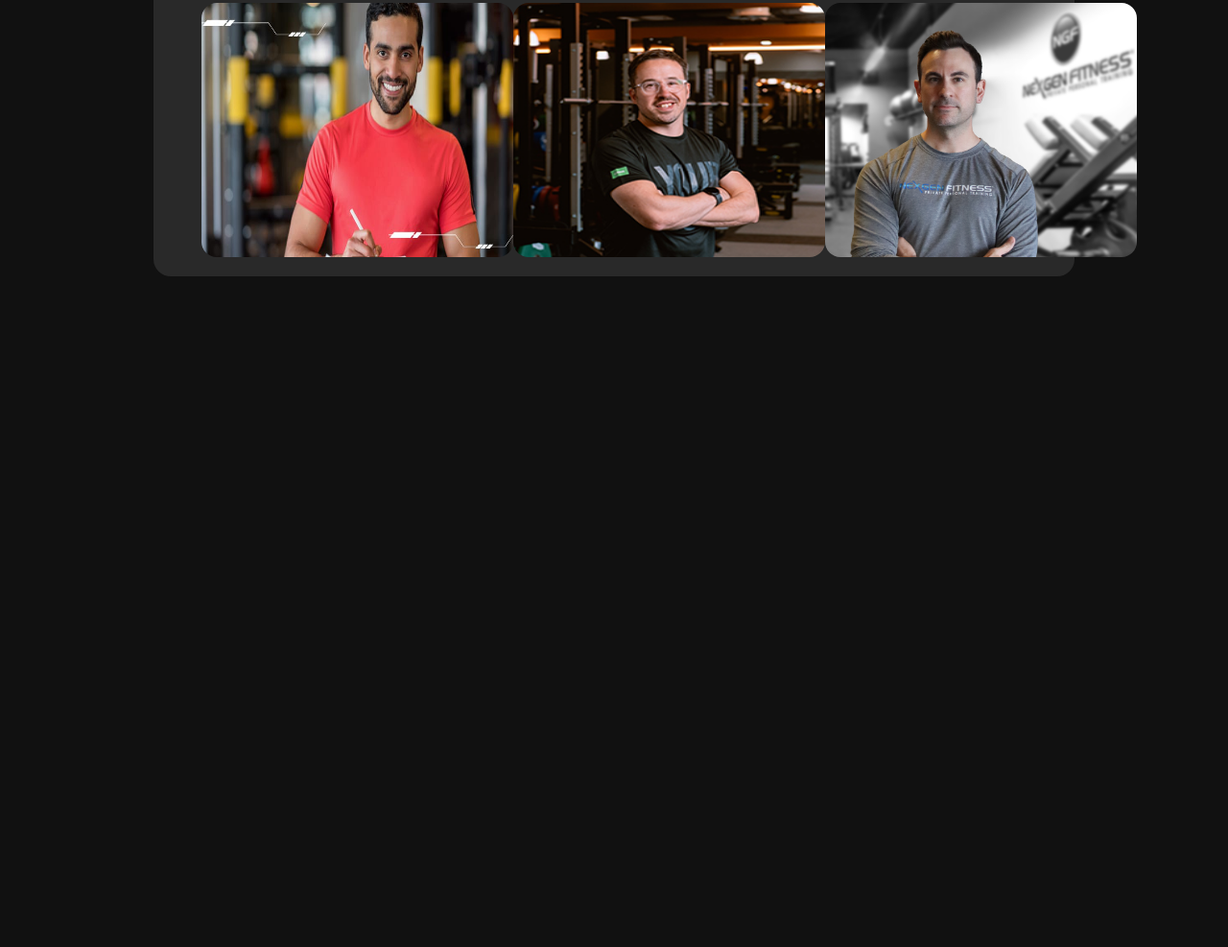
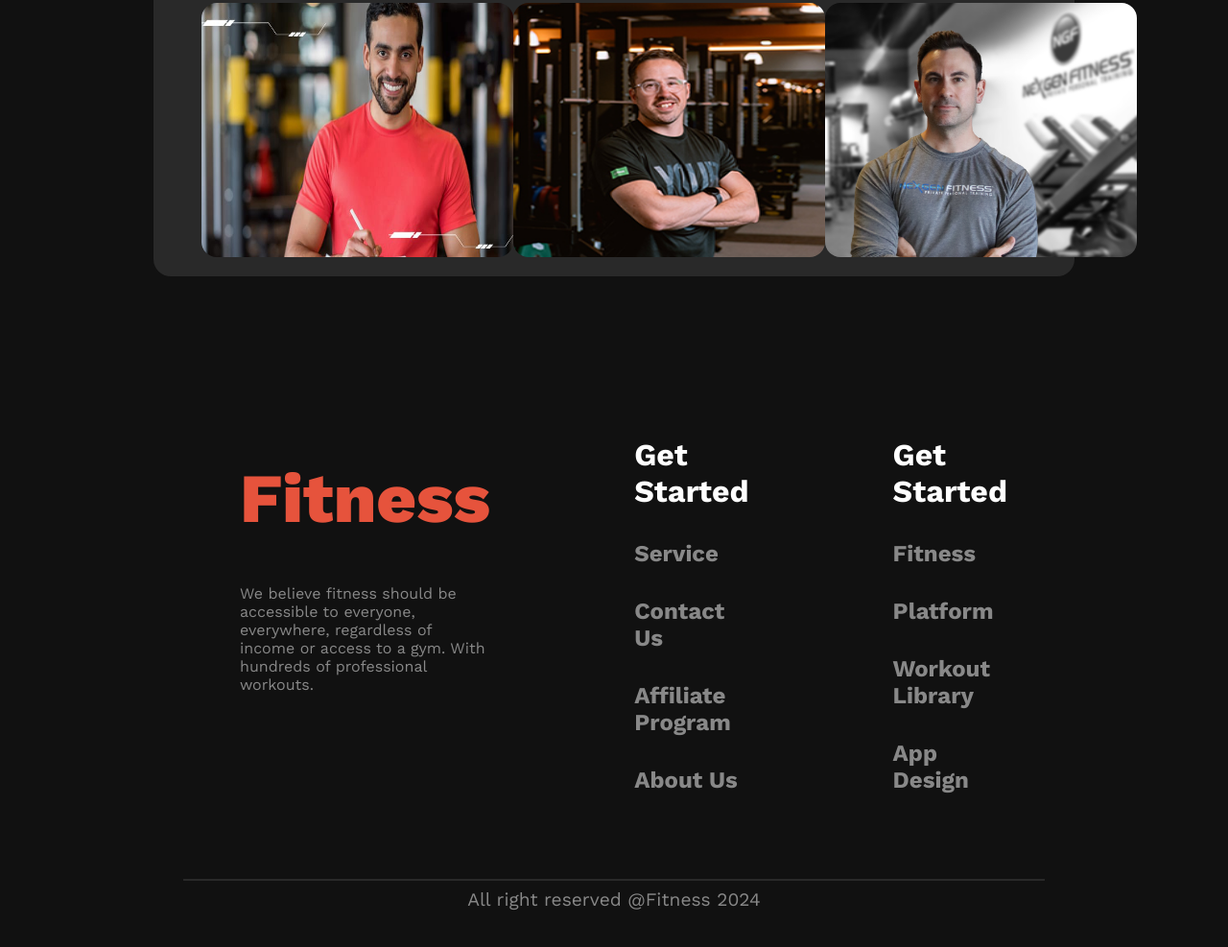
Before and after one commit to Nayem7890/second-responsive-website, a plain HTML site: page index.html in a window 1280 px wide. Shown: the part 2937-3924 px from the top of the page at 96% size. Before the commit the page ends 3315 px from the top, so only its background shows below. Drawn offline with nearby package versions, Linux system fonts and the light colour scheme; a web font is replaced by a local one.

Commit message:
footer complete

```diff
--- a/index.html
+++ b/index.html
@@ -179,7 +179,30 @@
     </main>
 
 
-    <footer></footer>
+    <footer class="footer">
+        <div class="footer-left">
+            <h1 class="footer-title">Fitness</h1>
+        <p class="description">We believe fitness should be accessible to everyone, everywhere, regardless of income or access to a gym. With hundreds of professional workouts.</p>
+    </div>
+    <div class="footer-middle">
+         <h2 class="get">Get Started</h2>
+         <h4 class="service">Service</h4>
+         <h4 class="service">Contact Us</h4>
+         <h4 class="service">Affiliate Program</h4>
+         <h4 class="service">About Us</h4>
+
+    </div>
+    <div class="footer-right">
+        <h2 class="get">Get Started</h2>
+        <h4 class="service">Fitness</h4>
+        <h4 class="service">Platform</h4>
+        <h4 class="service">Workout Library</h4>
+        <h4 class="service">App Design</h4>
+    </div>
+
+    </footer>
+    <hr>
+    <div class="footer-last">All right reserved @Fitness 2024</div>
 </body>
 
 </html>
--- a/styles/style.css
+++ b/styles/style.css
@@ -264,6 +264,39 @@
   gap: 20px 0;
   border-radius: 18px;
 }
+.footer-title{
+  font-size: 4.5rem;
+  font-weight: 800;
+  color: rgba(230, 83, 60, 1);
+}
+.get{
+  font-size: 2rem;
+  font-weight: 700;
+  color: white;
+}
+.service{
+  font-size: 1.5rem;
+  color: rgba(255, 255, 255, 0.5);
+}
+.footer{
+  display: grid;
+  grid-template-columns: repeat(3, 1fr);
+  gap: 150px;
+  padding: 50px 250px;
+
+}
+hr{
+  width: 70%;
+  border: 1px solid rgba(255, 255, 255, 0.1);
+
+}
+.footer-last{
+  font-size: 1.2rem;
+  color: rgba(255, 255, 255, 0.5);
+  text-align: center;
+}
+
+
 
    /* Mobile Device */
    @media screen and (max-width: 576px) {
```
